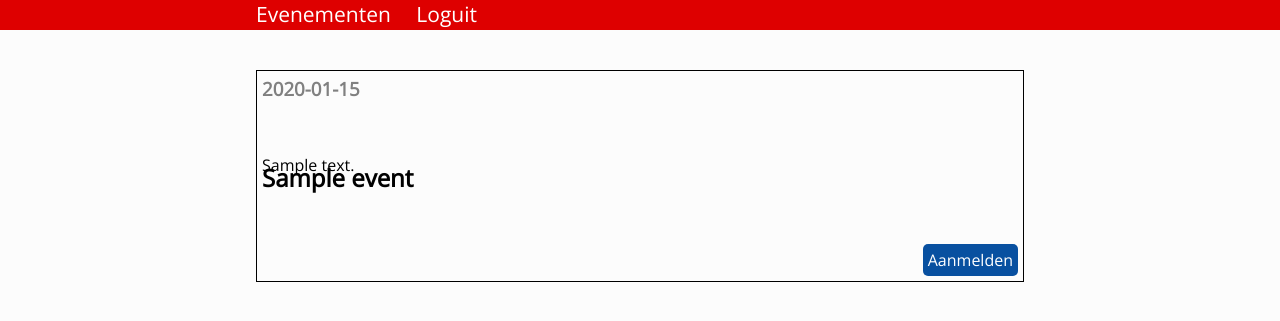
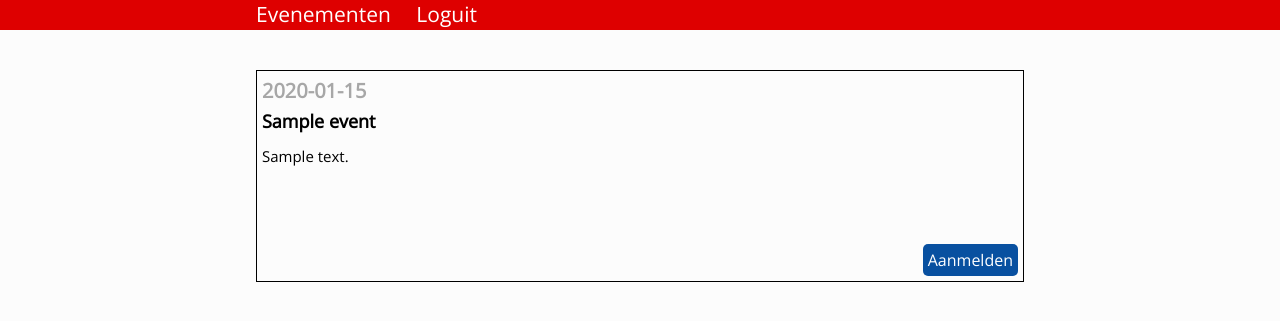
Before and after one commit to alwintje/alfa-workshops, a PHP site: page / in a window 1280 px wide. Shown: the part 70-391 px from the top of the page. Run offline with PHP 8.4, Linux system fonts and the light colour scheme; tables that the repository leaves empty hold one stand-in row (values such as "Sample post").

Commit message:
changed style h1 tags

```diff
--- a/styles/index.css
+++ b/styles/index.css
@@ -60,13 +60,18 @@
 }
 
 .text-box h1{
-    color: grey;
-    margin-bottom: 60px;
+    color: #a7a7a7;
+    line-height: 30px;
+    font-size: 20px;
 }
-
+.text-box h2{
+    line-height: 30px;
+    font-size: 18px;
+    color: #000;
+}
 .text-box p{
-    position: relative;
-    bottom: 40px;
+    padding: 10px 0;
+    font-size: 15px;
 }
 .events a{
     -webkit-appearance: button;
```
